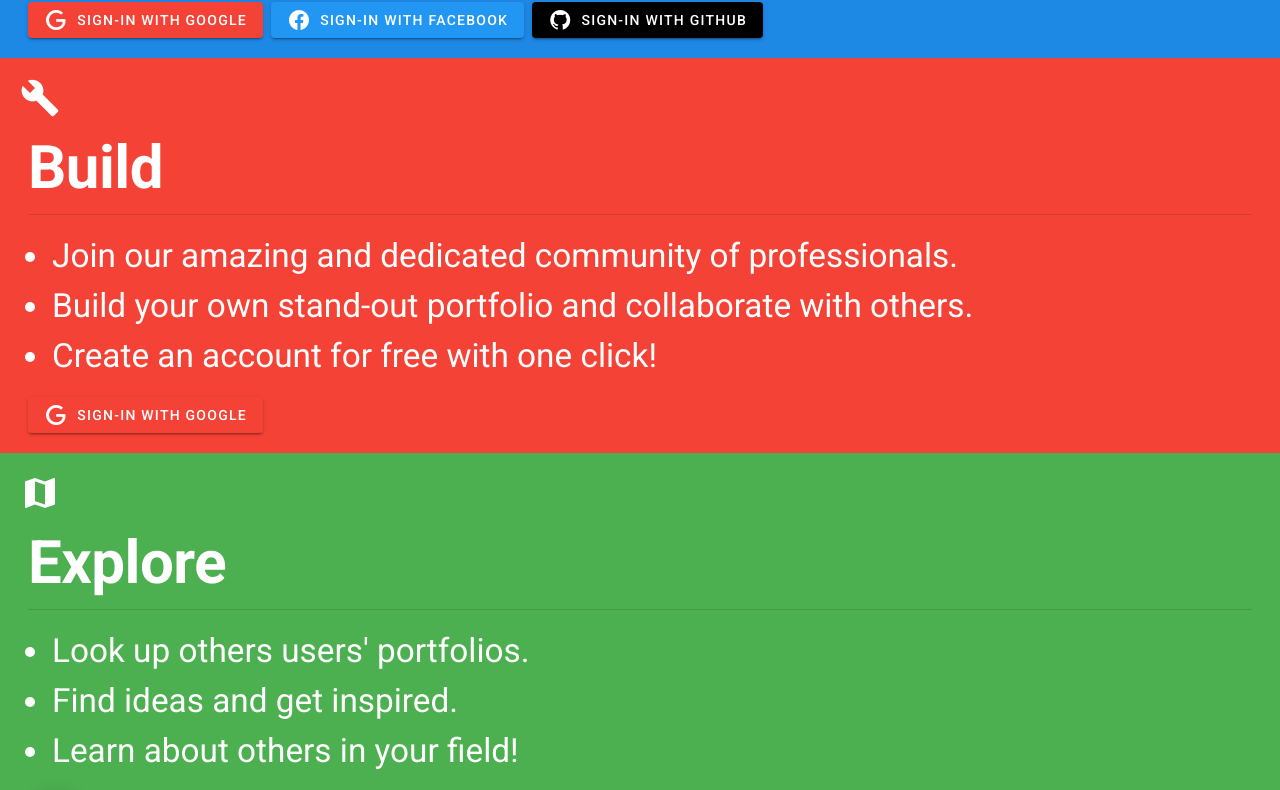
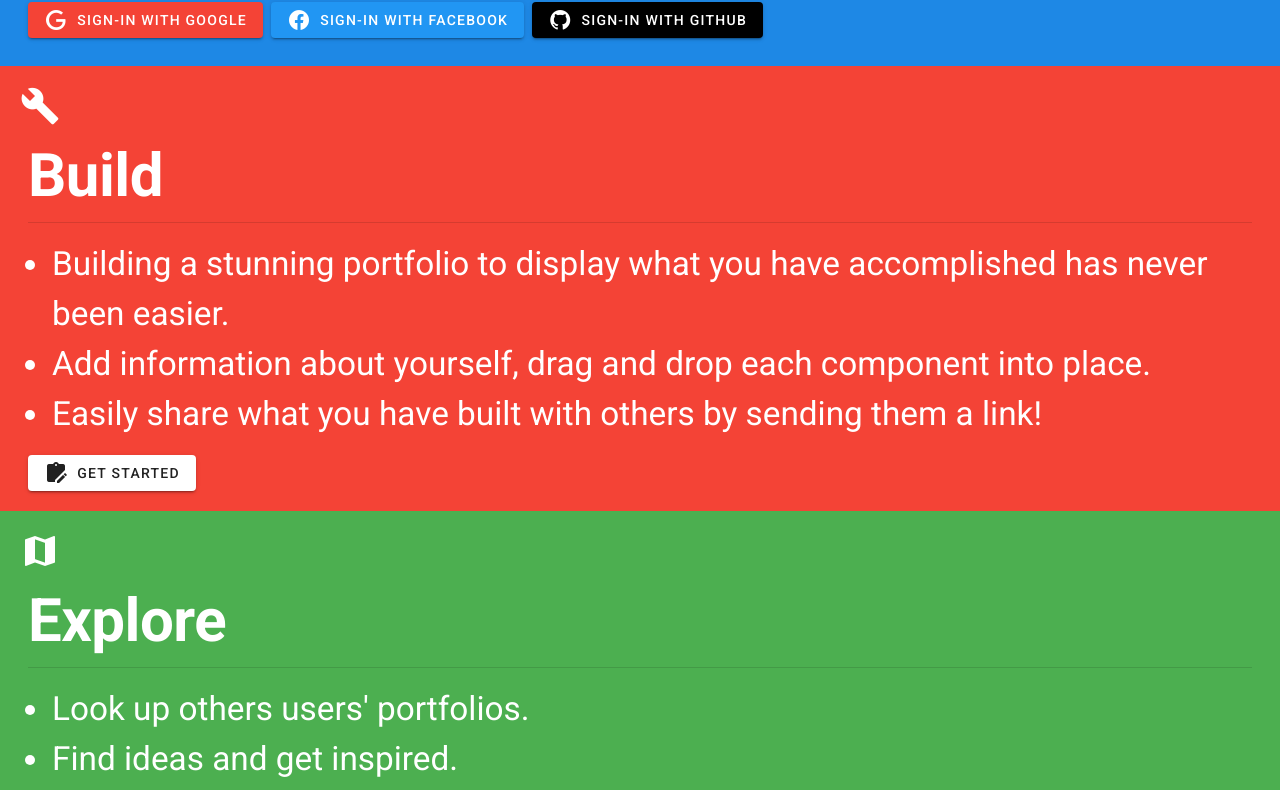
Before and after one commit to teykamp/portfolio_display, a Vue app in the folder client/: page / in a window 1280 px wide. Shown: the part 1057-1847 px from the top of the page. Built offline with nearby package versions, Linux system fonts and the light colour scheme; what vue-google-oauth2 would draw is missing.

Commit message:
added actions to landing page

```diff
--- a/client/src/components/HomeComponents/BuildSection.vue
+++ b/client/src/components/HomeComponents/BuildSection.vue
@@ -8,17 +8,32 @@
       <v-divider></v-divider>
       <div style="font-size: 25pt;">
         <ul>
-          <li>Join our amazing and dedicated community of professionals.</li>
-          <li>Build your own stand-out portfolio and collaborate with others.</li>
-          <li>Create an account for free with one click!</li>
+          <li>Building a stunning portfolio to display what you have accomplished has never been easier.</li>
+          <li>Add information about yourself, drag and drop each component into place.</li>
+          <li>Easily share what you have built with others by sending them a link!</li>
         </ul>
       </div>
       <div>
-        <v-btn color="red" class="mr-2" dark>
-          <v-icon class="mr-2">mdi-google</v-icon>
-          Sign-in with google
+        <v-btn
+          color="white"
+          class="mr-2"
+          @click.stop="goToCreate"
+        >
+          <v-icon class="mr-2">mdi-clipboard-edit</v-icon>
+          Get started
         </v-btn>
       </div>
     </div>
   </v-sheet>
 </template>
+
+<script>
+export default {
+  methods: {
+    goToCreate() {
+      window.scrollTo(0, 0);
+      this.$router.push('/create');
+    }
+  }
+}
+</script>
--- a/client/src/components/HomeComponents/ExploreSection.vue
+++ b/client/src/components/HomeComponents/ExploreSection.vue
@@ -33,7 +33,9 @@
             >mdi-chevron-left</v-icon>
             <v-text-field
               class="mt-3 pr-10"
+              v-model="searchQuery"
               label="Search Portfolios"
+              @keyup.enter="search()"
             />
           </v-row>
 
@@ -47,7 +49,16 @@
 export default {
   data() {
     return {
-      showSearch: false
+      showSearch: false,
+      searchQuery: ''
+    }
+  },
+  methods: {
+    search() {
+      if (this.searchQuery.trim()) {
+        window.scrollTo(0, 0)
+        this.$router.push(`/display/${this.searchQuery.trim()}`);
+      }
     }
   }
 }
--- a/client/src/components/HomeComponents/RegisterSection.vue
+++ b/client/src/components/HomeComponents/RegisterSection.vue
@@ -14,15 +14,15 @@
         </ul>
       </div>
       <div>
-        <v-btn color="red" class="mr-2" dark>
+        <v-btn color="red" class="mr-2 mb-2" dark>
           <v-icon class="mr-2">mdi-google</v-icon>
           Sign-in with google
         </v-btn>
-        <v-btn color="blue" class="mr-2" dark>
+        <v-btn color="blue" class="mr-2 mb-2" dark>
           <v-icon class="mr-2">mdi-facebook</v-icon>
           Sign-in with facebook
         </v-btn>
-        <v-btn color="black" class="mr-2" dark>
+        <v-btn color="black" class="mr-2 mb-2" dark>
           <v-icon class="mr-2">mdi-github</v-icon>
           Sign-in with github
         </v-btn>
```
